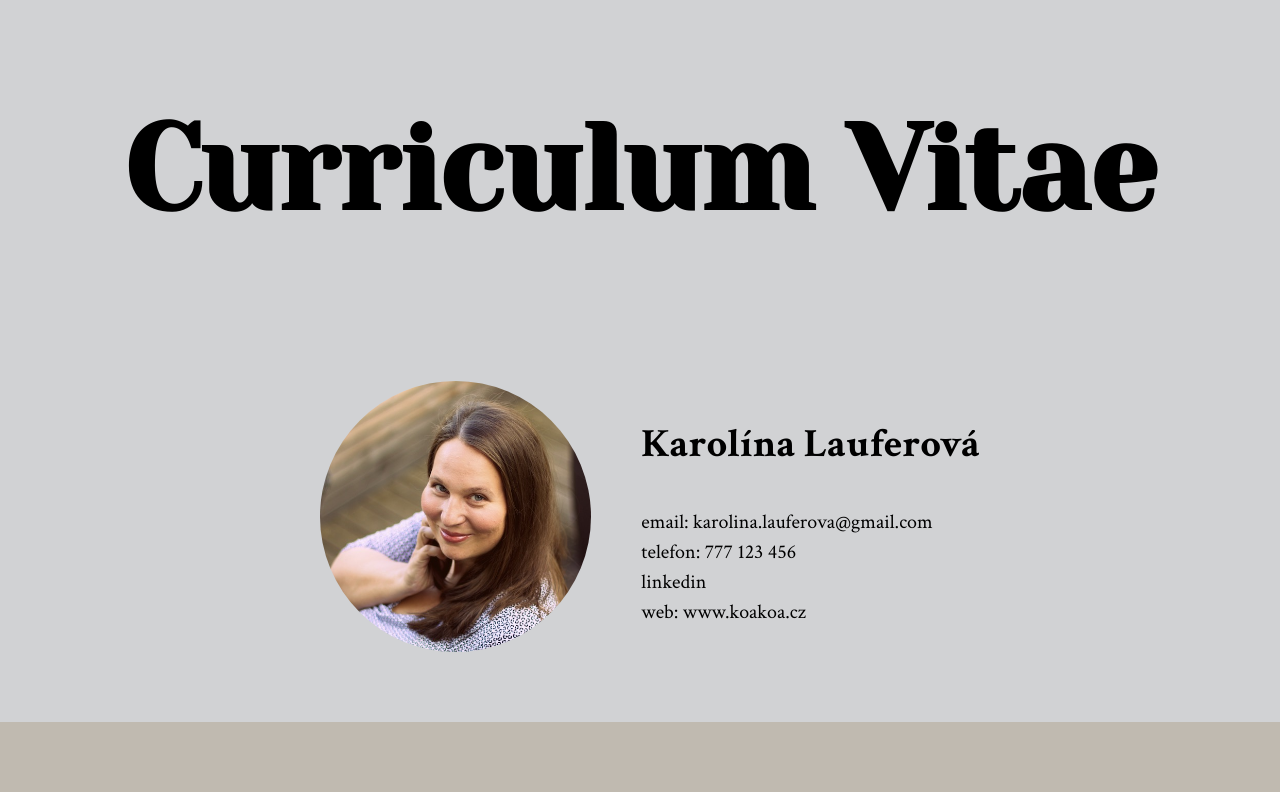
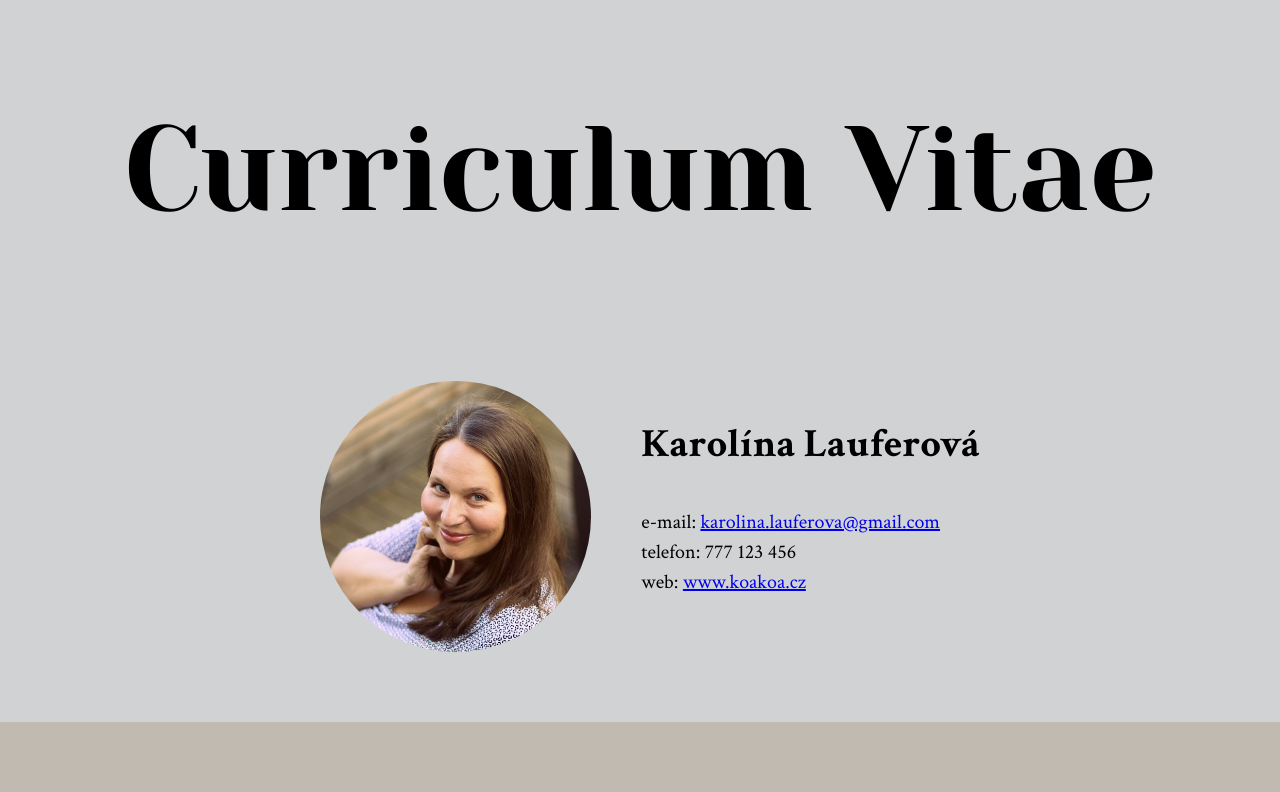
Before and after one commit to Kaja7/zivotopis, a plain HTML site: page index.html in a window 1280 px wide. Shown: the top 792 px of the page. Drawn offline with Linux system fonts and the light colour scheme.

Commit message:
pridany odkazy

```diff
--- a/index.html
+++ b/index.html
@@ -25,10 +25,9 @@
 
   <h2>Karolína Lauferová</h2>
 <p>
-    email: karolina.lauferova@gmail.com<br>
+    e-mail: <a href="mailto:karolina.lauferova@gmail.com">karolina.lauferova@gmail.com</a><br>
     telefon: 777 123 456<br>
-    linkedin<br>
-    web: www.koakoa.cz<br>
+    web: <a href="https://www.koakoa.cz">www.koakoa.cz</a><br>
 </p>
 
     </section>
@@ -54,7 +53,7 @@
             </td>
         </tr>
         <tr>
-            <td class="levysloupec"> 1996 - 2004</th>
+            <td class="levysloupec"> 1996 - 2004</td>
             <td class="pravysloupec"> Maturitní zkouška<br>
                 Všeobecné osmileté gymnázium<br>
                 <strong>Gymnázium Jana Keplera, Parléřova 2, Praha 6</strong><br>
--- a/style.css
+++ b/style.css
@@ -37,6 +37,7 @@ h1 {
     font-size: 120px;
     text-align: center;
     font-family: 'Yeseva One', serif;
+    font-weight: 400;
 }
 
 h2 {
```
